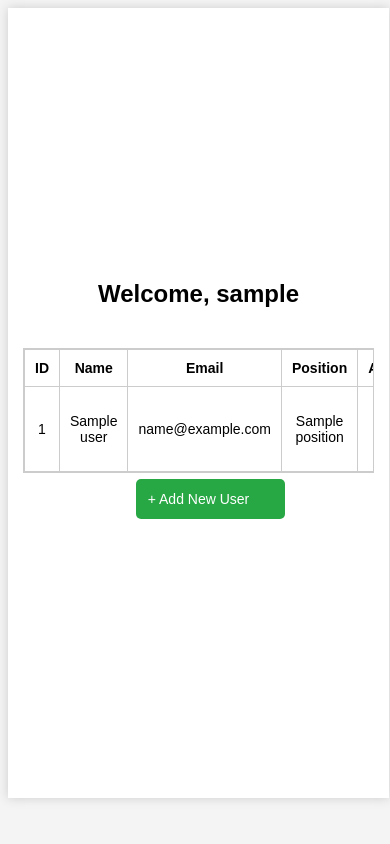
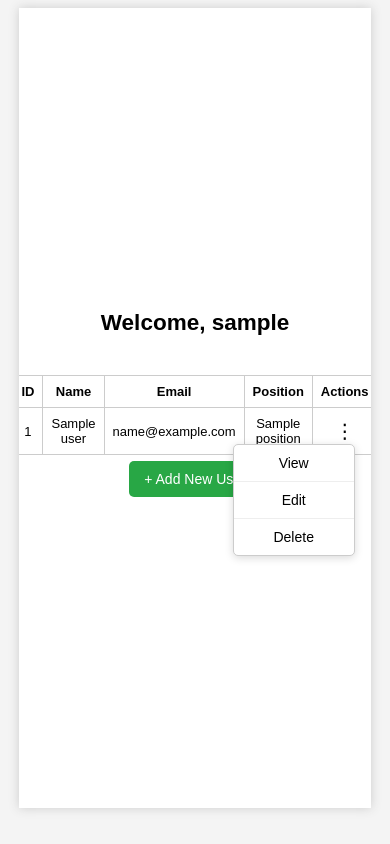
Before and after one commit to Kishore1407/User-management, a FastAPI app: template templates/dashboard.html in a window 390 px wide, after a click that opens the changed part. Run offline with FastAPI, Linux system fonts and the light colour scheme; the template is opened without the code that fills it: most values are stand-ins (such as "Sample title", 1, 10 or a date in 2020).

Commit message:
Update style.css

```diff
--- a/static/style.css
+++ b/static/style.css
@@ -14,18 +14,21 @@ body {
   overflow: hidden;
   display: flex;
   flex-direction: column;
+  align-items: center;
   justify-content: center;
-    align-items: center;
 }
 table {
   width: 100%;
   border-collapse: collapse;
   margin-top: 20px;
 }
-table, th, td {
+table,
+th,
+td {
   border: 1px solid #ccc;
 }
-th, td {
+th,
+td {
   padding: 10px;
   text-align: center;
 }
@@ -45,13 +48,23 @@ th, td {
   cursor: pointer;
 }
 
+/* a{
+  display: inline-block;
+  margin: 10px 0;
+  padding: 10px 15px;
+  background: #28a745;
+  color: white;
+  text-decoration: none;
+  border-radius: 5px;
+} */
+
 .error {
   color: red;
   text-align: center;
   font-weight: bold;
 }
 
-.login-box{
+.login-box {
   display: inline-block;
   padding: 1.5rem;
   border-radius: 2rem;
@@ -90,28 +103,29 @@ th, td {
   padding: 5px;
 }
 
-.login-box button:hover{
+.login-box button:hover {
   transform: translate(1.5);
 }
 
-.login-box .a{
+.login-box .a {
   padding: 10px;
 }
 
 .navbar {
-    width: 80vw;
-    top: 0;
   background: #9c9c9c;
   padding: 12px 20px;
+  display: flex;
   position: sticky;
   margin: auto;
-    display: flex;
+  top: 0;
+  z-index: 1000;
+  box-shadow: 0 2px 4px rgba(0, 0, 0, 0.1);
+  width: 80vw;
+  box-shadow: 0 0 10px #ccc;
   flex-direction: row;
   justify-content: flex-end;
   align-items: center;
-    box-shadow: 0 2px 4px rgba(0, 0, 0, 0.1);
   gap: 20px;
-    z-index: 1000;
 }
 
 .nav-links {
@@ -139,6 +153,56 @@ th, td {
   object-fit: cover;
 }
 
+/* Action menu styles */
+.action-menu summary {
+  cursor: pointer;
+  font-size: 20px;
+  list-style: none;
+  text-align: center;
+}
+
+.navbar summary {
+  cursor: pointer;
+  font-size: 20px;
+  list-style: none;
+  text-align: center;
+}
+
+details {
+  position: relative;
+  display: inline-block;
+}
+
+.dropdown-actions {
+  position: absolute;
+  top: 25px;
+  right: 0;
+  background-color: white;
+  border: 1px solid #ccc;
+  min-width: 120px;
+  z-index: 1000;
+  border-radius: 5px;
+  box-shadow: 0 2px 8px rgba(0, 0, 0, 0.15);
+  display: flex;
+  flex-direction: column;
+}
+
+.dropdown-actions a {
+  padding: 10px;
+  text-decoration: none;
+  color: black;
+  font-size: 14px;
+  border-bottom: 1px solid #eee;
+}
+
+.dropdown-actions a:last-child {
+  border-bottom: none;
+}
+
+.dropdown-actions a:hover {
+  background-color: #f0f0f0;
+}
+
 /* Profile Page Container */
 .profile-container {
   max-width: 600px;
@@ -147,7 +211,7 @@ th, td {
   padding: 25px 30px;
   border-radius: 12px;
   box-shadow: 0 0 15px rgba(0, 0, 0, 0.1);
-    font-family: 'Segoe UI', Tahoma, Geneva, Verdana, sans-serif;
+  font-family: "Segoe UI", Tahoma, Geneva, Verdana, sans-serif;
 }
 
 /* Section Header */
@@ -164,7 +228,7 @@ th, td {
   padding: 20px;
   border-radius: 10px;
   border: 1px solid #e0e0e0;
-    box-shadow: 0 2px 8px rgba(0,0,0,0.05);
+  box-shadow: 0 2px 8px rgba(0, 0, 0, 0.05);
 }
 
 /* Input Styling */
@@ -188,7 +252,7 @@ th, td {
 
 /* Buttons */
 .profile-card button {
-    background-color: #4CAF50;
+  background-color: #4caf50;
   color: white;
   padding: 10px 20px;
   margin-top: 10px;
@@ -209,81 +273,49 @@ th, td {
   font-size: 14px;
 }
 
-
 /* --------- Mobile Responsive --------- */
 @media (max-width: 768px) {
-    body {
-        font-size: 16px;
-
-    }
-
-    .container {
-        width: 90vw;
-        height: 90vh;
+  .login-box,
+  .profile-container {
+    width: 90%;
     padding: 15px;
   }
 
-    .login-box {
-        width: 50%;
-        padding: 1rem;
-    }
-
-    .form-group {
-        flex-direction: column;
-        align-items: flex-start;
-    }
-
-    .form-group label {
-        width: 90%;
-        text-align: left;
-        margin-bottom: 5px;
-    }
-
-    .form-group input {
-        width: 90%;
+  table {
+    font-size: 13px;
   }
 
   table {
     font-size: 14px;
-        display: block;
+    min-width: 100%;
     overflow-x: auto;
   }
 
-    .navbar {
-        width: 100vw;
-        flex-direction: column;
-        align-items: flex-start;
-        padding: 12px;
+  th,
+  td {
+    padding: 10px;
+  }
 }
 
-    .nav-links {
-        flex-direction: column;
-        width: 100%;
-        gap: 10px;
+@media (max-width: 480px) {
+  body {
+    font-size: 15px;
   }
 
-    .navbar img {
-        width: 28px;
-        height: 28px;
+  .navbar {
+    padding: 10px;
   }
 
-    .profile-container {
-        width: 95%;
-        padding: 15px;
-        margin: 20px auto;
+  .navbar a {
+    margin: 5px 0;
   }
 
-    .profile-container h2 {
-        font-size: 22px;
+  table {
+    font-size: 13px;
   }
 
-    .btn {
-        width: 100%;
-        padding: 12px;
-    }
-
-    .login-box input,
-    .profile-card input {
-        width: 90%;
+  th,
+  td {
+    padding: 8px;
   }
 }
```
Lines whose indentation alone changed are shown as unchanged.
